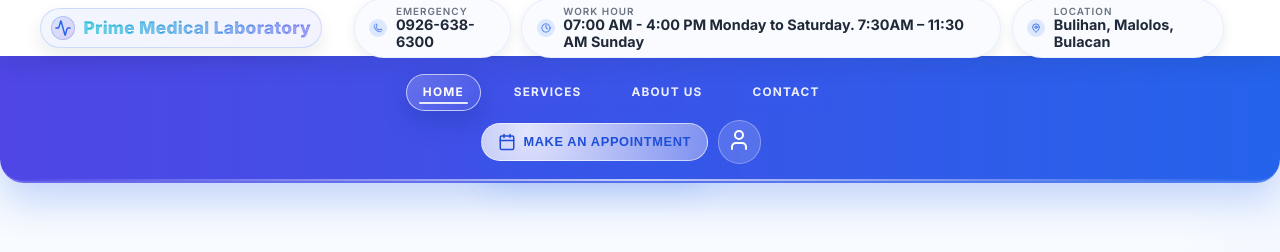
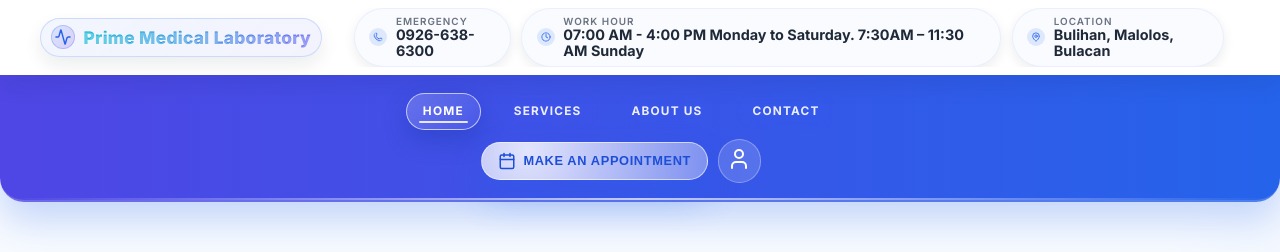
Before and after one commit to Aerial05/PrimeTest, a React (Vite) app in the folder CapsIco/: page / in a window 1280 px wide. Shown: the top 252 px of the page. Built offline with nearby package versions, Linux system fonts and the light colour scheme; no server answers; the database is empty.

Commit message:
fix(header): improve height calculation for header and navbar positioning

```diff
--- a/CapsIco/src/components/admin/headerInfoBar/AdminHeaderInfoBar.jsx
+++ b/CapsIco/src/components/admin/headerInfoBar/AdminHeaderInfoBar.jsx
@@ -185,15 +185,19 @@ export function AdminHeaderInfoBar({
     if (!el) return;
 
     const setVar = () => {
-      const h = el.getBoundingClientRect().height;
+      const rectH = el.getBoundingClientRect().height;
+      const h = Math.max(rectH, el.scrollHeight || rectH);
       document.documentElement.style.setProperty('--admin-info-height', `${Math.ceil(h)}px`);
     };
 
     setVar();
+    // Re-run after layout settles (e.g., metrics fetched)
+    const t = setTimeout(setVar, 0);
     const ro = new ResizeObserver(setVar);
     ro.observe(el);
     window.addEventListener('resize', setVar);
     return () => {
+      clearTimeout(t);
       ro.disconnect();
       window.removeEventListener('resize', setVar);
     };
--- a/CapsIco/src/components/user/headerInfoBar/HeaderInfoBar.jsx
+++ b/CapsIco/src/components/user/headerInfoBar/HeaderInfoBar.jsx
@@ -10,7 +10,9 @@ export function HeaderInfoBar() {
     const el = headerRef.current;
     if (!el) return;
     const setVar = () => {
-      const h = el.getBoundingClientRect().height;
+      // Use scrollHeight to account for wrapped rows
+      const rectH = el.getBoundingClientRect().height;
+      const h = Math.max(rectH, el.scrollHeight || rectH);
       document.documentElement.style.setProperty('--header-info-height', `${Math.ceil(h)}px`);
     };
     setVar();
--- a/CapsIco/src/components/user/headerInfoBar/HeaderInfoBar.module.css
+++ b/CapsIco/src/components/user/headerInfoBar/HeaderInfoBar.module.css
@@ -6,7 +6,8 @@
   border-bottom: 0px solid rgba(15, 23, 42, 0.08);
   box-shadow: 0 10px 22px rgba(15, 23, 42, 0.08);
   backdrop-filter: blur(12px);
-  height: var(--header-info-height);
+  /* Allow header to grow if pills wrap; nav will read the computed height via CSS var */
+  min-height: var(--header-info-height);
   display: flex;
   align-items: center;
   width: 100%;
--- a/CapsIco/src/components/user/navBar/NavBar.module.css
+++ b/CapsIco/src/components/user/navBar/NavBar.module.css
@@ -1,7 +1,7 @@
 .nav {
   position: sticky;
-  /* Sit directly under the header info bar with no gap */
-  top: var(--header-info-height);
+  /* Sit directly under the header info bar; fallback to 0 if unset */
+  top: var(--header-info-height, 0px);
   z-index: 55;
   /* Use an opaque gradient fill so content does not show through while scrolling */
   background: linear-gradient(90deg, #4f46e5 0%, #2563eb 100%);
```
